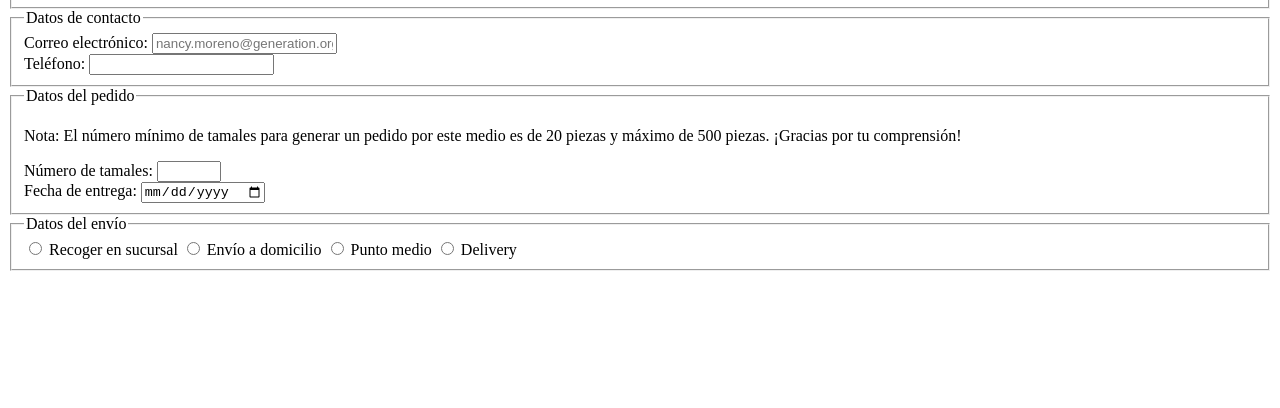
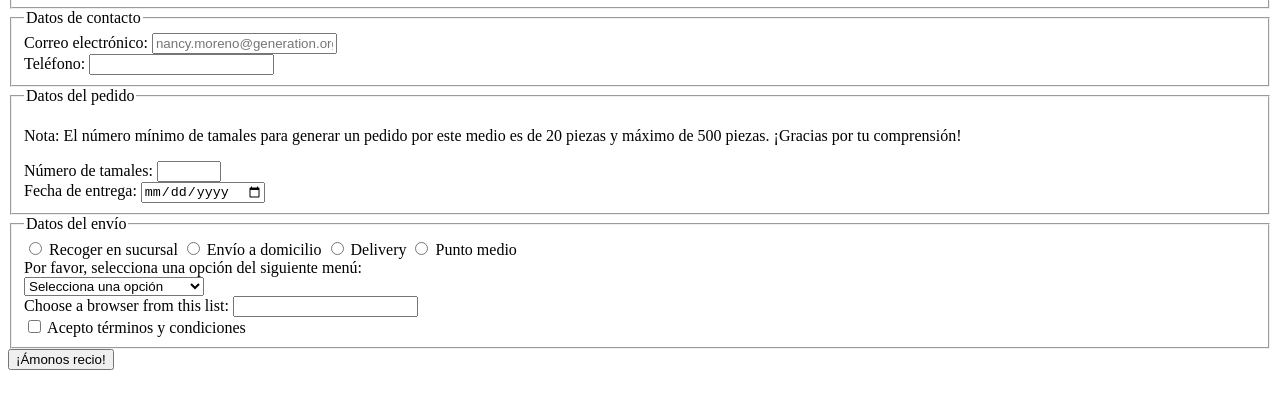
Before and after one commit to taniagd/Sesiones_CH54, a plain HTML site: page formulario.html in a window 1280 px wide. Shown: the part 148-556 px from the top of the page. Drawn offline with Linux system fonts and the light colour scheme.

Commit message:
feat: add form structure including input fields, labels, select and button

```diff
--- a/formulario.html
+++ b/formulario.html
@@ -1,55 +1,113 @@
 <!DOCTYPE html>
 <html lang="en">
   <head>
-    <meta charset="UTF-8">
-    <meta name="viewport" content="width=device-width, initial-scale=1.0">
-    <title> Contacto </title>
+    <meta charset="UTF-8" />
+    <meta name="viewport" content="width=device-width, initial-scale=1.0" />
+    <title>Contacto</title>
   </head>
   <body>
+
     <header>
-        <h1> ¡Contáctanos! </h1>
+      <h1>¡Contáctanos!</h1>
     </header>
 
     <form action="" method="POST">
       <fieldset> <!-- Agrupación por campos -->
-            <legend> Datos básicos del usuario </legend>
-            Nombre: <input type="text" placeholder="Nancy" required>
-            <br>
-            Apellido Paterno: <input type="text" placeholder="Moreno" required>
-            Apellido Materno: <input type="text" placeholder="Ramírez" required>
+        <legend>Datos básicos del usuario</legend>
+        Nombre: <input type="text" placeholder="Nancy" required />
+        <br />
+        Apellido Paterno:
+        <input type="text" placeholder="Moreno" required /> Apellido Materno:
+        <input type="text" placeholder="Ramírez" required />
       </fieldset>
       <fieldset>
-            <legend> Datos de contacto </legend>
-            Correo electrónico: <input type="email" placeholder="nancy.moreno@generation.org" required>
-            <br>
-            Teléfono: <input type="tel" required>
+        <legend>Datos de contacto</legend>
+        Correo electrónico:
+        <input
+          type="email"
+          placeholder="nancy.moreno@generation.org"
+          required
+        />
+        <br />
+        Teléfono: <input type="tel" required />
       </fieldset>
       <fieldset>
-            <legend> Datos del pedido </legend>
-            <p> Nota: El número mínimo de tamales para generar un pedido por este medio es de 20 piezas y máximo de 500 piezas. ¡Gracias por tu comprensión! </p>
+        <legend>Datos del pedido</legend>
+        <p>
+          Nota: El número mínimo de tamales para generar un pedido por este
+          medio es de 20 piezas y máximo de 500 piezas. ¡Gracias por tu
+          comprensión!
+        </p>
 
-            Número de tamales: <input type="number" min="20" max="500" required>
-            <br>
-            Fecha de entrega: <input type="date">
+        Número de tamales: <input type="number" min="20" max="500" required />
+        <br />
+        Fecha de entrega: <input type="date" />
       </fieldset>
       <fieldset>
-            <legend> Datos del envío </legend>
+        <legend>Datos del envío</legend>
         <!-- El valor del atributo for de label debe ser igual al valor del atributo id del input correspondiente-->
         <label for="recoger-en-sucursal">
-                 <input id="recoger-en-sucursal" type="radio" name="tipo-de-envio"> Recoger en sucursal
-            </label>
-            <label for="envio-a-domicilio">
-                <input id="envio-a-domicilio" type="radio" name="tipo-de-envio"> Envío a domicilio
+          <input id="recoger-en-sucursal" type="radio" name="tipo-de-envio" required>
+          Recoger en sucursal
         </label>
 
-            <label for="punto-medio">
-                <input id="punto-medio" type="radio" name="tipo-de-envio"> Punto medio
+        <label for="envio-a-domicilio">
+          <input id="envio-a-domicilio" type="radio" name="tipo-de-envio" />
+          Envío a domicilio
         </label>
 
-            <input id="delivery" type="radio" name="tipo-de-envio">
+        <input id="delivery" type="radio" name="tipo-de-envio" />
         <label for="delivery"> Delivery </label>
 
+        <label for="punto-medio">
+          <input id="punto-medio" type="radio" name="tipo-de-envio" /> Punto
+          medio
+        </label>
+
+        <br />
+
+        <span> Por favor, selecciona una opción del siguiente menú: </span>
+        <br />
+
+        <select name="entregas-punto-medio">
+          <option value="seleccion" disabled selected> Selecciona una opción </option>
+          <option value="metro-apatlaco"> Metro Apatlaco </option>
+          <option value="cablebus-santa-martha">Cablebús Santa Martha</option>
+          <option value=""> Palacio Municipal de Neza </option>
+          <option value="">Faro de Oriente</option>
+          <option value="">Metro Insurgentes</option>
+          <option value="">Metrobús Tepalcates</option>
+          <option value="">Centro de Texcoco</option>
+          <option value="">FES Zaragoza</option>
+          <option value="">Estela de Luz</option>
+          <option value="">Coyoacán</option>
+          <option value="">Metro Oceanía</option>
+          <option value="">Museo Yancuic</option>
+        </select>
+
+        <br />
+
+        <label>Choose a browser from this list:
+          <input list="browsers" name="myBrowser"/>
+        </label>
+        <datalist id="browsers"> <!-- Datalist no es soportado por Firefox, ojito ahí y cuidado con el uso -->
+          <option value="Chrome"></option>
+          <option value="Firefox"></option>
+          <option value="Internet Explorer"></option>
+          <option value="Opera"></option>
+          <option value="Safari"></option>
+          <option value="Microsoft Edge"></option>
+        </datalist>
+
+        <br>
+        <!-- Casilla de verificación -->
+        <input type="checkbox" required> Acepto términos y condiciones
+        <br>
+        <!-- Se renderiza como un botón de enviar -->
+        <!-- <input type="submit"> -->
       </fieldset>
+
+      <button type="submit"> ¡Ámonos recio! </button>
     </form>
   </body>
 </html>
```
Lines whose indentation alone changed are shown as unchanged.
